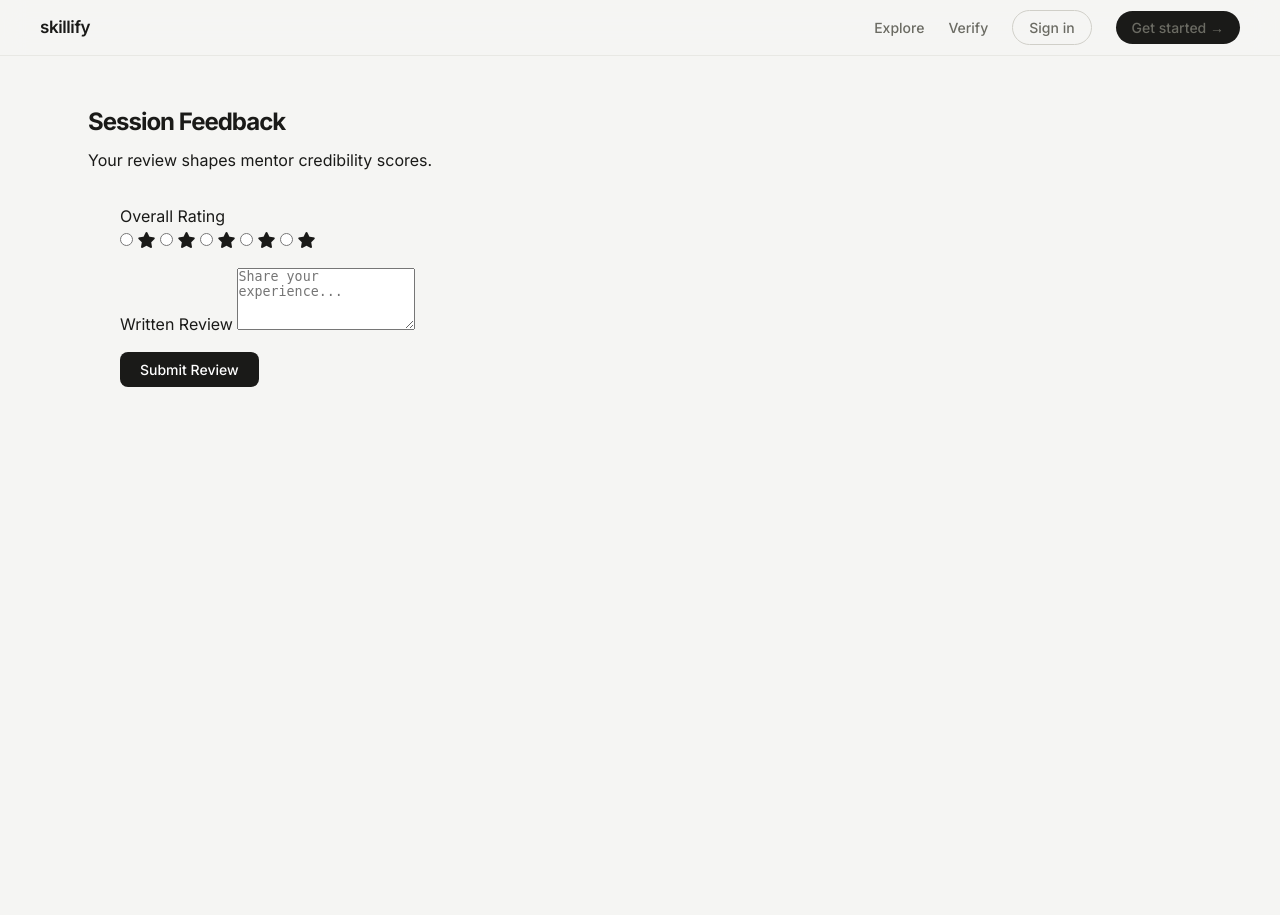
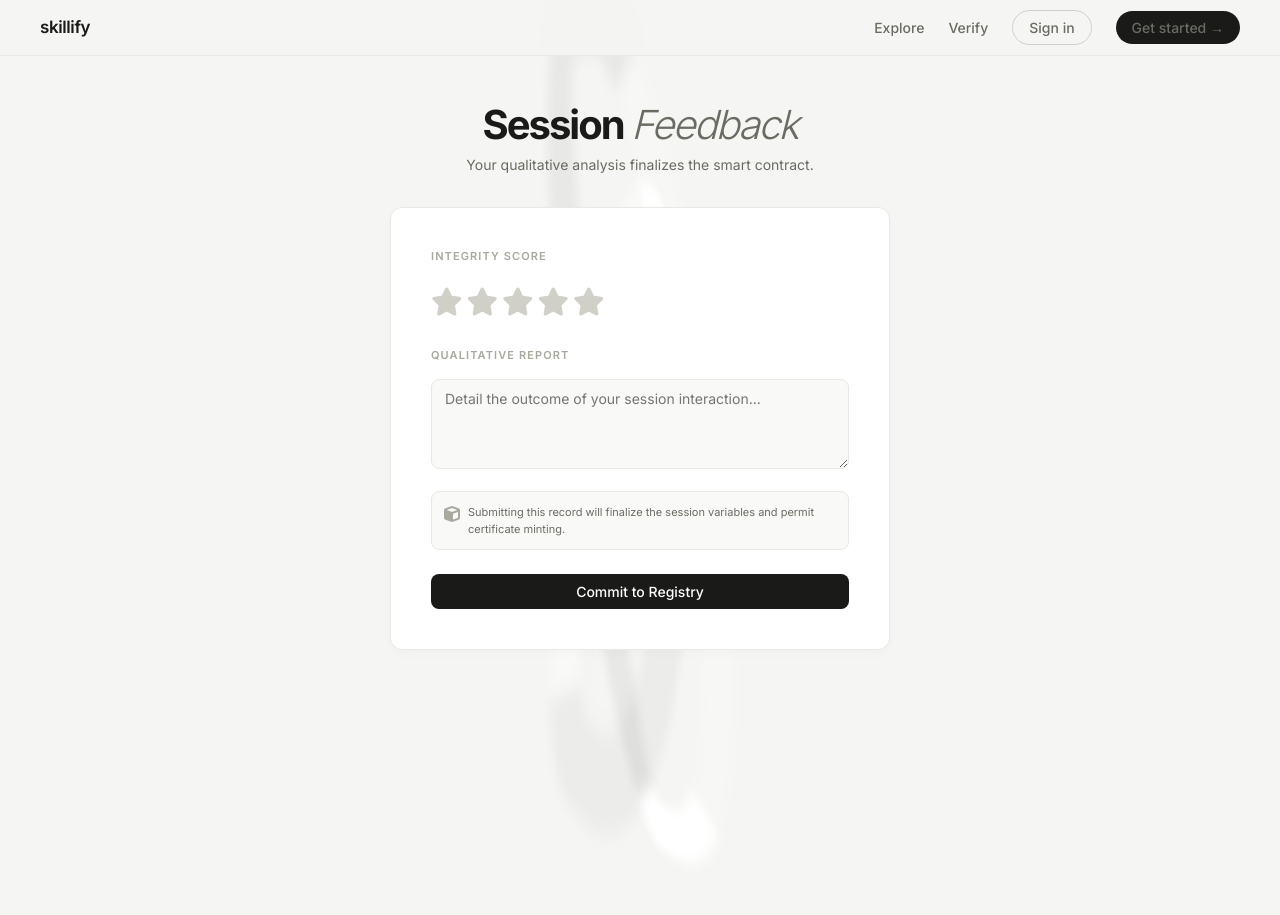
Before and after one commit to janvichhajed/Skillify, a Flask app: page /sessions/1/feedback in a window 1280 px wide. Run offline with Flask 3, Linux system fonts and the light colour scheme.

Commit message:
make changes

```diff
--- a/Desktop/PBL/static/css/style.css
+++ b/Desktop/PBL/static/css/style.css
@@ -220,3 +220,54 @@ h1, h2, h3, h4, h5, h6 { color: var(--t1); font-weight: 700; letter-spacing: -1p
   .main-content { padding: 24px 16px; }
   .navbar { padding: 0 20px; }
 }
+
+/* 11. COMPOUND BACKGROUND RIBBON */
+.compound-bg-wrap {
+    position: fixed;
+    top: 50%; left: 50%;
+    transform: translate(-50%, -50%);
+    width: 100vw; height: 100vh;
+    pointer-events: none;
+    z-index: -1;
+    perspective: 1200px;
+    display: flex;
+    align-items: center;
+    justify-content: center;
+    overflow: hidden;
+}
+
+.c-ribbon-1, .c-ribbon-2 {
+    position: absolute;
+    border-radius: 40% 60% 60% 40% / 50% 50% 40% 60%;
+    filter: blur(8px);
+    mix-blend-mode: multiply;
+}
+
+.c-ribbon-1 {
+    width: 300px;
+    height: 800px;
+    border: 80px solid rgba(0, 0, 0, 0.04);
+    border-top-color: rgba(255, 255, 255, 0.9);
+    border-left-color: rgba(255, 255, 255, 0.4);
+    animation: ribbonSpin1 35s infinite linear;
+    box-shadow: inset 0 0 40px rgba(0,0,0,0.02);
+}
+
+.c-ribbon-2 {
+    width: 250px;
+    height: 900px;
+    border: 60px solid rgba(0, 0, 0, 0.05);
+    border-bottom-color: rgba(255, 255, 255, 1);
+    border-right-color: rgba(255, 255, 255, 0.2);
+    animation: ribbonSpin2 45s infinite linear reverse;
+}
+
+@keyframes ribbonSpin1 {
+    0% { transform: rotateX(30deg) rotateY(0deg) rotateZ(15deg); }
+    100% { transform: rotateX(30deg) rotateY(360deg) rotateZ(15deg); }
+}
+
+@keyframes ribbonSpin2 {
+    0% { transform: rotateX(-20deg) rotateY(0deg) rotateZ(-10deg); }
+    100% { transform: rotateX(-20deg) rotateY(360deg) rotateZ(-10deg); }
+}
--- a/Desktop/PBL/templates/base.html
+++ b/Desktop/PBL/templates/base.html
@@ -13,6 +13,12 @@
     <link href="{{ url_for('static', filename='css/style.css') }}" rel="stylesheet">
 </head>
 <body>
+
+    <!-- Compound Central Ethereal Ribbon -->
+    <div class="compound-bg-wrap">
+        <div class="c-ribbon-1"></div>
+        <div class="c-ribbon-2"></div>
+    </div>
 
     <div class="flash-container">
     {% with messages = get_flashed_messages(with_categories=true) %}
--- a/Desktop/PBL/templates/feedback.html
+++ b/Desktop/PBL/templates/feedback.html
@@ -1,41 +1,77 @@
 {% extends 'base.html' %}
-{% block title %}Leave Feedback - Skillify{% endblock %}
+{% block title %}Session Feedback - Skillify{% endblock %}
 
 {% block content %}
-<div class="flex justify-center animate-fade-up">
-    <div style="width: 100%; max-width: 500px;">
-        <div class="text-center mb-4">
-            <h2 class="text-primary text-2xl font-semibold">Session Feedback</h2>
-            <p class="text-secondary text-sm">Your review shapes mentor credibility scores.</p>
+<style>
+    /* Compound Radio Star System */
+    .rating-container { display: flex; gap: 4px; flex-direction: row-reverse; justify-content: flex-end; margin-bottom: 24px; }
+    .rating-container input[type="radio"] { display: none; }
+    .rating-container label {
+        color: var(--border2);
+        font-size: 28px;
+        cursor: pointer;
+        transition: color 0.2s, transform 0.2s;
+    }
+
+    /* Hover effect rules - fills stars left to right */
+    .rating-container label:hover,
+    .rating-container label:hover ~ label,
+    .rating-container input[type="radio"]:checked ~ label {
+        color: #f59e0b; /* Amber */
+    }
+
+    .rating-container label:hover {
+        transform: scale(1.1);
+    }
+
+    .feedback-box {
+        background: var(--bg2);
+        border: 1px solid var(--border);
+        border-radius: 12px;
+        padding: 40px;
+        max-width: 500px;
+        margin: 0 auto;
+        box-shadow: 0 4px 12px rgba(0,0,0,0.02);
+    }
+</style>
+
+<div class="fade-in mb-4" style="text-align: center; max-width: 500px; margin: 0 auto 32px;">
+    <h1 class="hero-heading" style="font-size: 40px; margin-bottom: 8px;">Session <em>Feedback</em></h1>
+    <p style="font-size: 14px; color: var(--t2);">Your qualitative analysis finalizes the smart contract.</p>
 </div>
 
-        <div class="glass-card" style="padding: 32px;">
+<div class="feedback-box fade-in">
     <form action="/sessions/{{ session_id }}/feedback" method="POST">
 
-                <div class="form-group text-center mb-4">
-                    <label class="form-label text-primary mb-2">Overall Rating</label>
-                    <div class="star-rating">
+        <h6 class="section-heading">Integrity Score</h6>
+        <div class="rating-container">
             <input type="radio" id="star5" name="rating" value="5" required />
-                        <label for="star5" title="5 stars"><i class="fa-solid fa-star"></i></label>
+            <label for="star5"><i class="fa-solid fa-star"></i></label>
+
             <input type="radio" id="star4" name="rating" value="4" />
-                        <label for="star4" title="4 stars"><i class="fa-solid fa-star"></i></label>
+            <label for="star4"><i class="fa-solid fa-star"></i></label>
+
             <input type="radio" id="star3" name="rating" value="3" />
-                        <label for="star3" title="3 stars"><i class="fa-solid fa-star"></i></label>
+            <label for="star3"><i class="fa-solid fa-star"></i></label>
+
             <input type="radio" id="star2" name="rating" value="2" />
-                        <label for="star2" title="2 stars"><i class="fa-solid fa-star"></i></label>
+            <label for="star2"><i class="fa-solid fa-star"></i></label>
+
             <input type="radio" id="star1" name="rating" value="1" />
-                        <label for="star1" title="1 star"><i class="fa-solid fa-star"></i></label>
-                    </div>
+            <label for="star1"><i class="fa-solid fa-star"></i></label>
         </div>
 
-                <div class="form-group">
-                    <label class="form-label text-primary">Written Review</label>
-                    <textarea name="review_text" rows="4" placeholder="Share your experience..."></textarea>
+        <div class="form-group mb-4">
+            <h6 class="section-heading">Qualitative Report</h6>
+            <textarea name="comments" class="form-control" rows="4" placeholder="Detail the outcome of your session interaction..." required style="resize: vertical;"></textarea>
         </div>
 
-                <button type="submit" class="btn btn-primary w-full mt-2">Submit Review</button>
+        <div style="background: var(--bg3); padding: 12px; border-radius: 8px; border: 1px solid var(--border); display: flex; align-items: flex-start; gap: 8px; margin-bottom: 24px;">
+            <i class="fa-solid fa-cube" style="color: var(--t3); margin-top: 2px;"></i>
+            <p style="font-size: 11px; color: var(--t2); margin: 0;">Submitting this record will finalize the session variables and permit certificate minting.</p>
+        </div>
+
+        <button type="submit" class="btn btn-primary" style="width: 100%;">Commit to Registry</button>
     </form>
 </div>
-    </div>
-</div>
 {% endblock %}
```
Also changed, not shown: Desktop/PBL/templates/profile.html (+84 -114 lines). Lines whose indentation alone changed are shown as unchanged.
